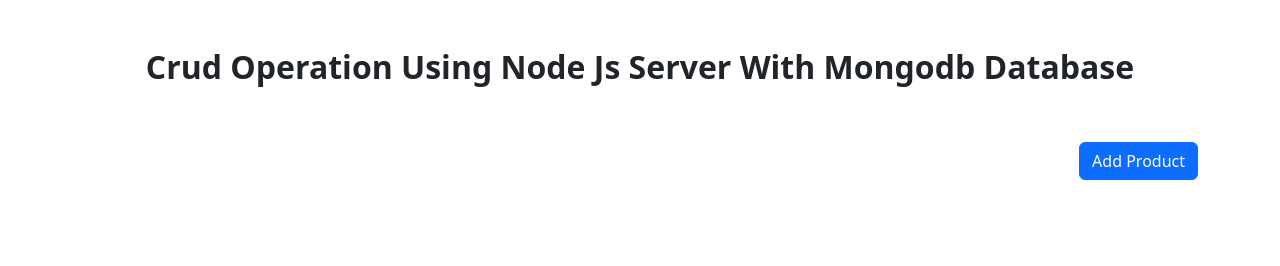
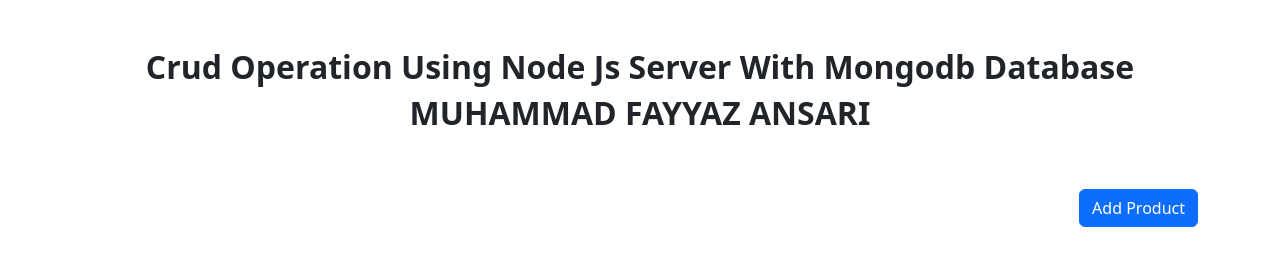
Before and after one commit to muhammdfayyazansari/crudOperationWithmongodb, a website: page web/index.html in a window 1280 px wide. Drawn offline with nearby package versions, Linux system fonts and the light colour scheme; no server answers.

Commit message:
name add

```diff
--- a/web/index.html
+++ b/web/index.html
@@ -21,6 +21,10 @@
           <div class="col-12  d-flex justify-content-center">
 
            <h2 class="fw-bolder text-capitalize text-center">Crud Operation Using Node Js Server With Mongodb Database</h2>
+          </div>
+          <div class="col-12  d-flex justify-content-center">
+
+           <h2 class="fw-bolder text-capitalize text-center">MUHAMMAD FAYYAZ ANSARI</h2>
           </div>
         </div>
       </div>
```
